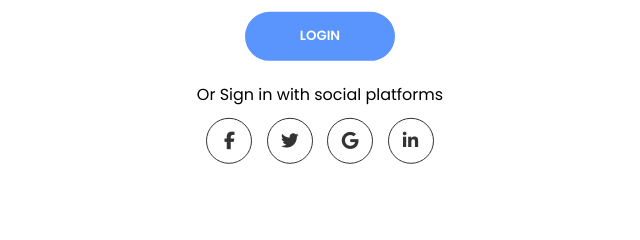
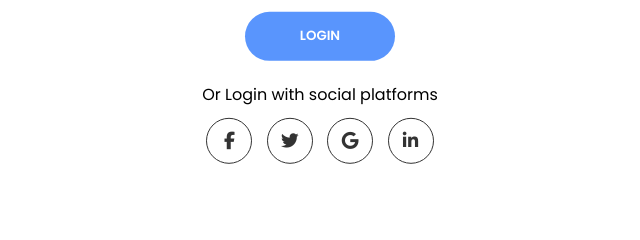
Before and after one commit to sahilian/sahilian.github.io, a plain HTML site: page index.html in a window 1280 px wide. Shown: the part 424-664 px from the top of the page, 640-1280 px from the left. Drawn offline with Linux system fonts and the light colour scheme.

Commit message:
Update index.html

```diff
--- a/index.html
+++ b/index.html
@@ -25,7 +25,7 @@
               <input type="password" placeholder="Password" />
             </div>
             <input type="submit" value="Login" class="btn solid" />
-            <p class="social-text">Or Sign in with social platforms</p>
+            <p class="social-text">Or Login with social platforms</p>
             <div class="social-media">
               <a href="#" class="social-icon">
                 <i class="fab fa-facebook-f"></i>
```
